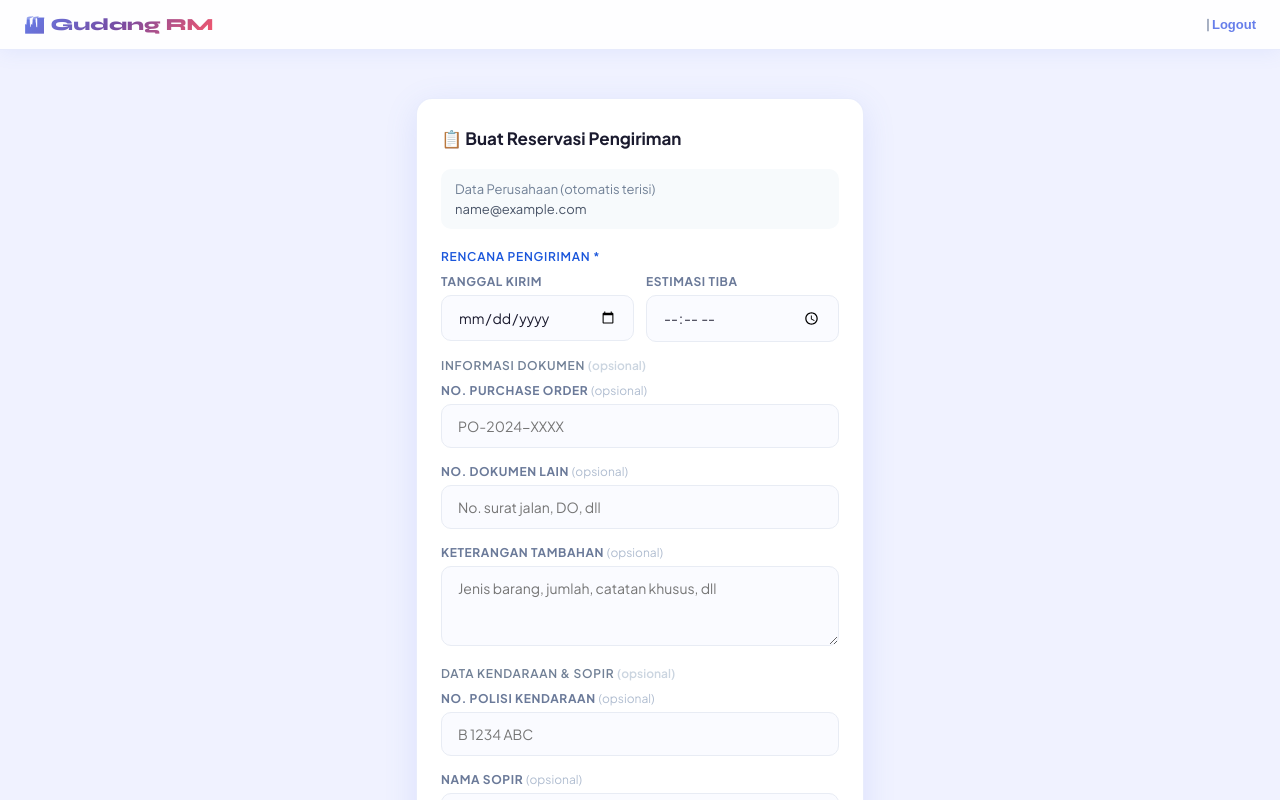
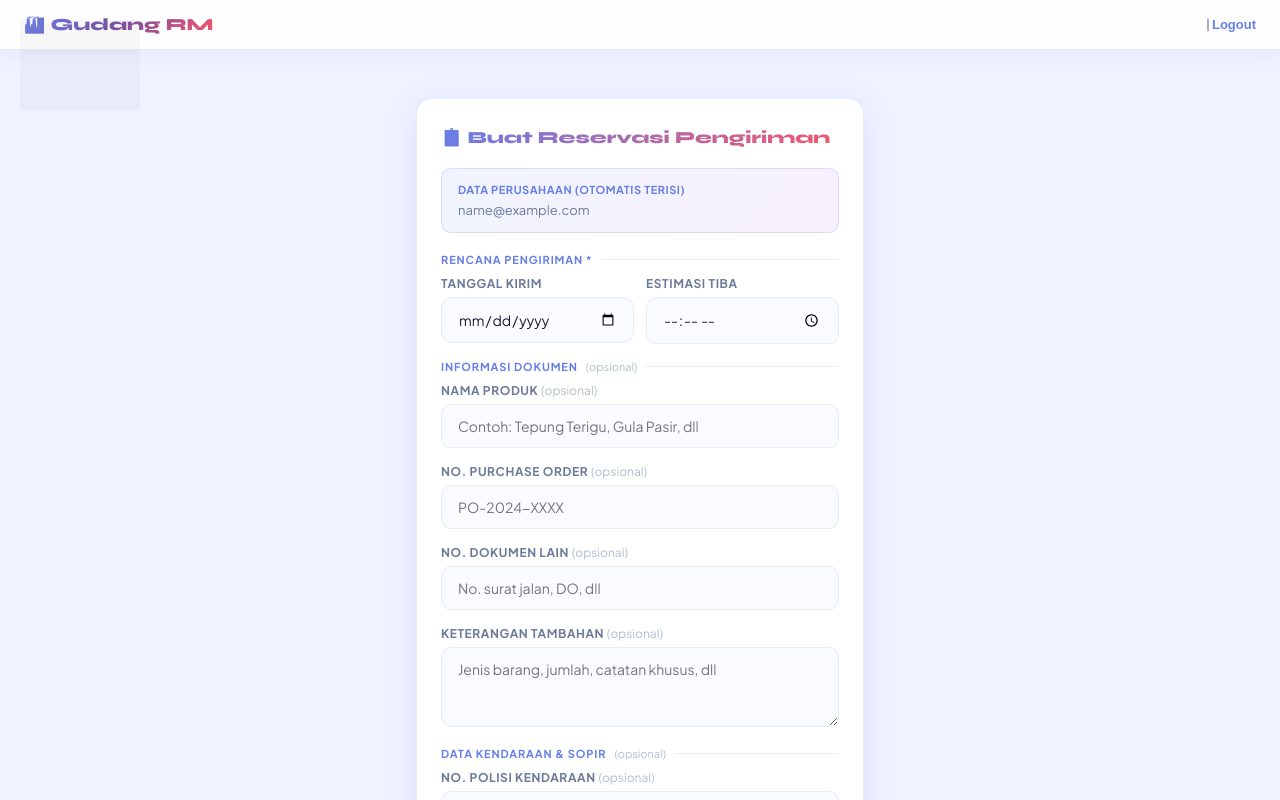
Before and after one commit to gdrmwarehouse/gudang-rm, a Next.js app: page /reservasi in a window 1280 px wide. Shown: the top 800 px of the page. Built offline with nearby package versions, Linux system fonts and the light colour scheme; sample sign-in values are in the browser's storage; grey boxes are pictures that could not be loaded.

Commit message:
Update reservasi.js

```diff
--- a/pages/reservasi.js
+++ b/pages/reservasi.js
@@ -8,9 +8,9 @@ export default function Reservasi() {
   const [loading, setLoading] = useState(false)
   const [error, setError] = useState('')
   const [form, setForm] = useState({
-    delivery_date: '', estimated_arrival: '',
-    po_number: '', doc_number: '', notes: '',
-    plate_number: '', driver_name: '', contact_number: ''
+    delivery_date:'', estimated_arrival:'',
+    nama_produk:'', po_number:'', doc_number:'', notes:'',
+    plate_number:'', driver_name:'', contact_number:''
   })
 
   useEffect(() => {
@@ -25,8 +25,8 @@ export default function Reservasi() {
     e.preventDefault(); setLoading(true); setError('')
     try {
       const res = await fetch('/api/reservasi', {
-        method: 'POST', headers: { 'Content-Type': 'application/json' },
-        body: JSON.stringify({ ...form, supplier_id: user.id, company_name: user.company_name, email: user.email })
+        method:'POST', headers:{'Content-Type':'application/json'},
+        body: JSON.stringify({ ...form, supplier_id:user.id, company_name:user.company_name, email:user.email })
       })
       const data = await res.json()
       if (!res.ok) { setError(data.message); return }
@@ -41,36 +41,48 @@ export default function Reservasi() {
   return (
     <>
       <Head><title>Buat Reservasi — Gudang RM</title></Head>
+      <img src="https://companieslogo.com/img/orig/MYOR.JK-b5a4456a.png"
+        className="mayora-logo-dark" alt="" onError={e => e.target.style.display='none'} />
       <div className="nav">
         <span className="nav-title">🏭 Gudang RM</span>
         <span className="nav-user">
           {user.company_name} &nbsp;|&nbsp;
-          <button className="link" style={{ border: 'none', background: 'none', cursor: 'pointer' }}
+          <button className="link" style={{ border:'none', background:'none', cursor:'pointer' }}
             onClick={() => { localStorage.removeItem('session'); router.push('/') }}>Logout</button>
         </span>
       </div>
       <div className="container">
         <div className="card">
-          <h2 style={{ fontSize: 17, fontWeight: 700, marginBottom: 20 }}>📋 Buat Reservasi Pengiriman</h2>
+          <h2 style={{ fontSize:17, fontWeight:800, marginBottom:20, fontFamily:'Syne,sans-serif', background:'linear-gradient(135deg,#667eea,#f5576c)', WebkitBackgroundClip:'text', WebkitTextFillColor:'transparent' }}>
+            📋 Buat Reservasi Pengiriman
+          </h2>
           {error && <div className="alert alert-error">{error}</div>}
           <form onSubmit={handleSubmit}>
-            <div style={{ background: '#f7fafc', borderRadius: 10, padding: '12px 14px', marginBottom: 20, fontSize: 13 }}>
-              <div style={{ color: '#718096', marginBottom: 4 }}>Data Perusahaan (otomatis terisi)</div>
-              <div style={{ fontWeight: 600 }}>{user.company_name}</div>
-              <div style={{ color: '#4a5568' }}>{user.email}</div>
+            <div className="autofill-box">
+              <div style={{ fontSize:11, fontWeight:700, color:'#667eea', textTransform:'uppercase', letterSpacing:'.05em', marginBottom:6 }}>Data Perusahaan (otomatis terisi)</div>
+              <div style={{ fontWeight:700, fontSize:14 }}>{user.company_name}</div>
+              <div style={{ color:'#6b7a99', fontSize:13 }}>{user.email}</div>
             </div>
-            <div style={{ fontSize: 12, fontWeight: 600, color: '#1a56db', textTransform: 'uppercase', letterSpacing: '.06em', marginBottom: 10 }}>Rencana Pengiriman *</div>
-            <div style={{ display: 'grid', gridTemplateColumns: '1fr 1fr', gap: 12, marginBottom: 16 }}>
-              <div className="form-group" style={{ marginBottom: 0 }}>
+
+            <div className="section-divider">Rencana Pengiriman *</div>
+            <div style={{ display:'grid', gridTemplateColumns:'1fr 1fr', gap:12, marginBottom:16 }}>
+              <div className="form-group" style={{ marginBottom:0 }}>
                 <label className="form-label">Tanggal Kirim</label>
                 <input className="form-input" type="date" min={today} {...f('delivery_date')} required />
               </div>
-              <div className="form-group" style={{ marginBottom: 0 }}>
+              <div className="form-group" style={{ marginBottom:0 }}>
                 <label className="form-label">Estimasi Tiba</label>
                 <input className="form-input" type="time" {...f('estimated_arrival')} required />
               </div>
             </div>
-            <div style={{ fontSize: 12, fontWeight: 600, color: '#718096', textTransform: 'uppercase', letterSpacing: '.06em', marginBottom: 10 }}>Informasi Dokumen <span style={{ color: '#cbd5e0', textTransform: 'none', letterSpacing: 0 }}>(opsional)</span></div>
+
+            <div className="section-divider" style={{ marginTop:8 }}>
+              Informasi Dokumen <span style={{ color:'#b0bdd0', textTransform:'none', letterSpacing:0, fontWeight:400, fontSize:11 }}>(opsional)</span>
+            </div>
+            <div className="form-group">
+              <label className="form-label">Nama Produk <span>(opsional)</span></label>
+              <input className="form-input" placeholder="Contoh: Tepung Terigu, Gula Pasir, dll" {...f('nama_produk')} />
+            </div>
             <div className="form-group">
               <label className="form-label">No. Purchase Order <span>(opsional)</span></label>
               <input className="form-input" placeholder="PO-2024-XXXX" {...f('po_number')} />
@@ -83,7 +95,10 @@ export default function Reservasi() {
               <label className="form-label">Keterangan Tambahan <span>(opsional)</span></label>
               <textarea className="form-input" placeholder="Jenis barang, jumlah, catatan khusus, dll" {...f('notes')} />
             </div>
-            <div style={{ fontSize: 12, fontWeight: 600, color: '#718096', textTransform: 'uppercase', letterSpacing: '.06em', marginBottom: 10 }}>Data Kendaraan & Sopir <span style={{ color: '#cbd5e0', textTransform: 'none', letterSpacing: 0 }}>(opsional)</span></div>
+
+            <div className="section-divider" style={{ marginTop:8 }}>
+              Data Kendaraan & Sopir <span style={{ color:'#b0bdd0', textTransform:'none', letterSpacing:0, fontWeight:400, fontSize:11 }}>(opsional)</span>
+            </div>
             <div className="form-group">
               <label className="form-label">No. Polisi Kendaraan <span>(opsional)</span></label>
               <input className="form-input" placeholder="B 1234 ABC" {...f('plate_number')} />
@@ -96,7 +111,8 @@ export default function Reservasi() {
               <label className="form-label">No. HP yang Dapat Dihubungi <span>(opsional)</span></label>
               <input className="form-input" type="tel" placeholder="08xxxxxxxxxx" {...f('contact_number')} />
             </div>
-            <button className="btn btn-primary" type="submit" disabled={loading} style={{ marginTop: 8 }}>
+
+            <button className="btn btn-primary" type="submit" disabled={loading} style={{ marginTop:12 }}>
               {loading ? 'Memproses...' : '✅ Buat Reservasi & Dapatkan Tiket'}
             </button>
           </form>
```
